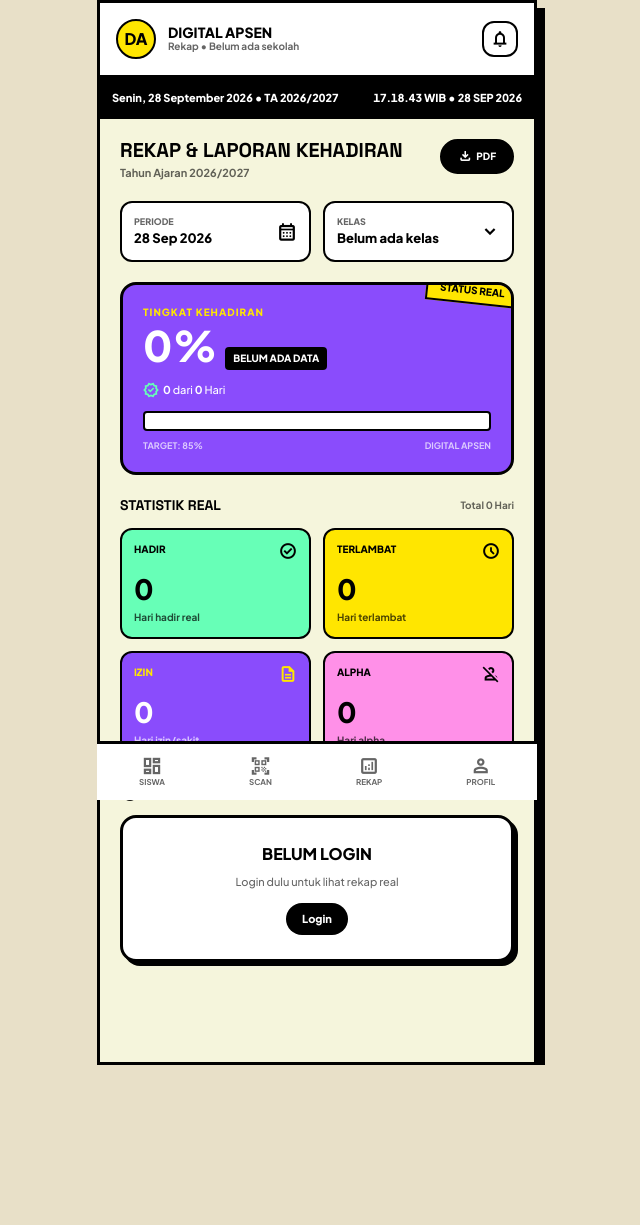
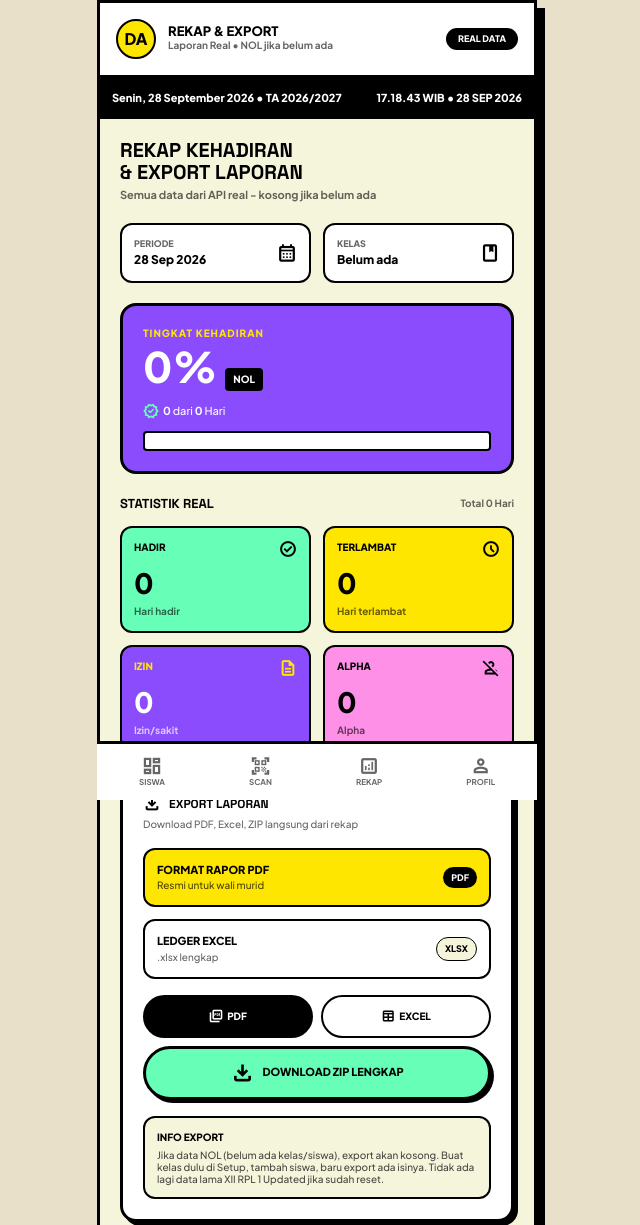
Before and after one commit to JohnIsDimz/Digital-Absen, a website: page public/rekap.html in a window 1280 px wide. Shown: the top 1225 px of the page, without its empty margins (323-963 px from the left). Before the commit the page ends 1065 px from the top, so only its background shows below. Drawn offline with nearby package versions, Linux system fonts and the light colour scheme; no server answers.

Commit message:
Add files via upload

```diff
--- a/public/daftar-guru.html
+++ b/public/daftar-guru.html
@@ -133,7 +133,7 @@ html{overflow-x:hidden; width:100vw} body{overflow-x:hidden; width:100vw; touch-
 
 </div>
 
-<script src="/js/auth-guard.js?v=1.0.31"></script>
+<script src="/js/auth-guard.js?v=1.0.34"></script>
 <script src="/js/app.js"></script>
 <script>
 function updateDateTime(){
--- a/public/rekap.html
+++ b/public/rekap.html
@@ -3,130 +3,146 @@
 <head>
 <meta charset="utf-8"/>
 <meta name="viewport" content="width=device-width, initial-scale=1.0"/>
-<title>Digital Apsen - Rekap Kehadiran</title>
+<title>Digital Apsen - Rekap & Export</title>
 <link href="https://fonts.googleapis.com/css2?family=Plus+Jakarta+Sans:wght@500;600;700;800&family=Space+Grotesk:wght@600;700;800&display=swap" rel="stylesheet"/>
 <link href="https://fonts.googleapis.com/css2?family=Material+Symbols+Outlined:wght,FILL@100..700,0..1&display=swap" rel="stylesheet"/>
 <script src="https://cdn.tailwindcss.com"></script>
 <style>
-html{overflow-x:hidden; width:100vw} body{overflow-x:hidden; width:100vw; touch-action:pan-y; overscroll-behavior-x:contain; position:relative} .no-scroll-x{overflow-x:hidden; max-width:100vw}
-
-body{font-family:'Plus Jakarta Sans'; background:#F5F5DC}
-h1,h2{font-family:'Space Grotesk'}
-.material-symbols-outlined{font-variation-settings:'FILL' 0,'wght' 600,'GRAD' 0,'opsz' 24}
-.material-symbols-fill{font-variation-settings:'FILL' 1,'wght' 700,'GRAD' 0,'opsz' 24}
-html,body{overflow-x:hidden; max-width:100vw; position:relative} *{max-width:100%; box-sizing:border-box} body{overscroll-behavior-x:none}.truncate-ellipsis{overflow:hidden; text-overflow:ellipsis; white-space:nowrap; max-width:100%} .truncate-2{overflow:hidden; text-overflow:ellipsis; white-space:nowrap; max-width:140px; display:inline-block} .truncate-long{overflow:hidden; text-overflow:ellipsis; white-space:nowrap; max-width:180px}</style>
+html{overflow-x:hidden; width:100vw} body{overflow-x:hidden; width:100vw; touch-action:pan-y; background:#F5F5DC; font-family:'Plus Jakarta Sans'} h1,h2{font-family:'Space Grotesk'} .material-symbols-outlined{font-variation-settings:'FILL' 0,'wght' 600,'GRAD' 0,'opsz' 24}
+</style>
 </head>
-<body class="min-h-screen flex justify-center overflow-x-hidden w-full max-w-[100vw] md:bg-[#E8E0C8]">
-<div class="w-full max-w-[420px] md:max-w-[440px] bg-[#F5F5DC] min-h-screen md:min-h-screen border-x-[3px] md:border-[3px] border-black flex flex-col pb-20 overflow-x-hidden relative md:shadow-[8px_8px_0px_#000] md:my-0">
+<body class="min-h-screen flex justify-center md:bg-[#E8E0C8]">
+<div class="w-full max-w-[420px] md:max-w-[440px] bg-[#F5F5DC] min-h-screen border-x-[3px] md:border-[3px] border-black flex flex-col pb-20 overflow-x-hidden relative md:shadow-[8px_8px_0px_#000]">
 
 <header class="bg-white border-b-[3px] border-black p-4 sticky top-0 z-50 flex justify-between items-center">
 <div class="flex items-center gap-3">
 <div class="w-10 h-10 bg-[#FFE600] border-[2.5px] border-black rounded-full flex items-center justify-center font-black">DA</div>
 <div>
-<p class="font-black text-[14px] leading-none uppercase">Digital Apsen</p>
-<p class="text-[10px] font-bold opacity-60">Rekap • <span id="realSekolahNama" class="truncate-ellipsis" title="SMK N 1 BANDUNG">SMK N 1 BANDUNG</span></p>
+<p class="font-black text-[13px] uppercase leading-none">Rekap & Export</p>
+<p class="text-[10px] font-bold opacity-60">Laporan Real • NOL jika belum ada</p>
 </div>
 </div>
-<button class="w-9 h-9 border-[2px] border-black rounded-xl flex items-center justify-center bg-white"><span class="material-symbols-outlined text-[18px]">notifications</span></button>
+<div class="bg-black text-white px-3 py-1 rounded-full text-[9px] font-black uppercase">Real Data</div>
 </header>
 
-<div class="bg-black text-white p-3 flex justify-between items-center text-[11px] font-black min-h-[40px] will-change-transform" style="font-variant-numeric:tabular-nums; transform:translateZ(0)">
-<span id="realTanggal" class="truncate-ellipsis max-w-[60%]">Memuat...</span>
-<span id="liveClock" class="shrink-0 tabular-nums min-w-[90px] text-right" style="font-variant-numeric:tabular-nums">00:00:00 WIB</span>
+<div class="bg-black text-white p-3 flex justify-between items-center text-[11px] font-black">
+<span id="realTanggal">Memuat...</span>
+<span id="liveClock">00:00:00 WIB</span>
 </div>
 
 <main class="p-5 flex flex-col gap-5 flex-1">
 
 <div class="flex justify-between items-start">
 <div>
-<h1 class="font-black text-[20px] leading-[22px] uppercase">Rekap & Laporan Kehadiran</h1>
-<p class="text-[11px] font-bold opacity-60 mt-1">Tahun Ajaran 2026/2027</p>
+<h1 class="font-black text-[20px] leading-[22px] uppercase">Rekap Kehadiran<br/>& Export Laporan</h1>
+<p class="text-[11px] font-bold opacity-60 mt-1">Semua data dari API real - kosong jika belum ada</p>
 </div>
-<button onclick="window.print()" class="bg-black text-white border-[2px] border-black px-4 py-2 rounded-full text-[10px] font-black uppercase flex items-center gap-1"><span class="material-symbols-outlined text-[14px]">download</span> PDF</button>
 </div>
 
 <div class="grid grid-cols-2 gap-3">
 <div class="bg-white border-[2.5px] border-black rounded-xl p-3 flex justify-between items-center">
-<div><p class="text-[9px] font-black uppercase opacity-60">Periode</p><p class="font-black text-[13px]" id="realTanggalPendek">28 Sep 2026</p></div>
+<div><p class="text-[9px] font-black uppercase opacity-60">Periode</p><p class="font-black text-[12px]" id="realTanggalPendek">-</p></div>
 <span class="material-symbols-outlined text-[20px]">calendar_month</span>
 </div>
 <div class="bg-white border-[2.5px] border-black rounded-xl p-3 flex justify-between items-center">
-<div><p class="text-[9px] font-black uppercase opacity-60">Kelas</p><p class="font-black text-[13px] truncate" id="realKelasNama" class="truncate-ellipsis">Belum ada kelas</p></div>
-<span class="material-symbols-outlined text-[20px]">expand_more</span>
+<div><p class="text-[9px] font-black uppercase opacity-60">Kelas</p><p class="font-black text-[12px] truncate max-w-[80px]" id="realKelasNama">Belum ada</p></div>
+<span class="material-symbols-outlined text-[20px]">class</span>
 </div>
 </div>
 
 <!-- Status Card -->
 <div class="bg-[#8A4CFC] border-[3px] border-black rounded-[16px] p-5 text-white relative overflow-hidden">
-<div class="absolute -top-2 -right-2 bg-[#FFE600] text-black border-[2px] border-black px-3 py-1 rotate-6 font-black text-[10px] uppercase">Status Real</div>
 <p class="text-[10px] font-black uppercase tracking-widest text-[#FFE600]">Tingkat Kehadiran</p>
 <div class="flex items-baseline gap-2 mt-1">
 <span class="text-[42px] font-black leading-none" id="persentaseHadir">0%</span>
-<span class="bg-black text-white px-2 py-1 rounded text-[10px] font-black uppercase" id="statusKehadiran">Belum ada data</span>
+<span class="bg-black text-white px-2 py-1 rounded text-[10px] font-black uppercase" id="statusKehadiran">NOL</span>
 </div>
 <div class="flex items-center gap-1 mt-3 text-[11px]">
 <span class="material-symbols-outlined text-[16px] text-[#67FFB7]">verified</span>
 <span><b id="realHadir">0</b> dari <b id="realTotal">0</b> Hari</span>
 </div>
 <div class="w-full bg-white h-5 rounded border-[2.5px] border-black mt-3 p-0.5">
-<div class="h-full bg-[#67FFB7] rounded-sm" id="progressBar" style="width:0%"></div>
-</div>
-<div class="flex justify-between text-[9px] font-bold uppercase mt-2 text-white/70">
-<span>Target: 85%</span>
-<span>Digital Apsen</span>
+<div class="h-full bg-[#67FFB7] rounded-sm transition-all" id="progressBar" style="width:0%"></div>
 </div>
 </div>
 
 <!-- Stats -->
 <div>
 <div class="flex justify-between items-center mb-3">
-<h2 class="font-black text-[14px] uppercase">Statistik Real</h2>
+<h2 class="font-black text-[13px] uppercase">Statistik Real</h2>
 <span class="text-[10px] font-bold opacity-60">Total <span id="realTotal2">0</span> Hari</span>
 </div>
 <div class="grid grid-cols-2 gap-3">
 <div class="bg-[#67FFB7] border-[2.5px] border-black rounded-xl p-3">
 <div class="flex justify-between"><p class="font-black text-[10px] uppercase">Hadir</p><span class="material-symbols-outlined text-[18px]">check_circle</span></div>
-<p class="text-[28px] font-black mt-2" id="realHadir2">0</p>
-<p class="text-[10px] font-bold opacity-70">Hari hadir real</p>
+<p class="text-[28px] font-black mt-1" id="realHadir2">0</p>
+<p class="text-[10px] font-bold opacity-60">Hari hadir</p>
 </div>
 <div class="bg-[#FFE600] border-[2.5px] border-black rounded-xl p-3">
 <div class="flex justify-between"><p class="font-black text-[10px] uppercase">Terlambat</p><span class="material-symbols-outlined text-[18px]">schedule</span></div>
-<p class="text-[28px] font-black mt-2" id="realTerlambat">0</p>
-<p class="text-[10px] font-bold opacity-70">Hari terlambat</p>
+<p class="text-[28px] font-black mt-1" id="realTerlambat">0</p>
+<p class="text-[10px] font-bold opacity-60">Hari terlambat</p>
 </div>
 <div class="bg-[#8A4CFC] border-[2.5px] border-black rounded-xl p-3 text-white">
 <div class="flex justify-between"><p class="font-black text-[10px] uppercase text-[#FFE600]">Izin</p><span class="material-symbols-outlined text-[18px] text-[#FFE600]">description</span></div>
-<p class="text-[28px] font-black mt-2" id="realIzin">0</p>
-<p class="text-[10px] font-bold text-white/70">Hari izin/sakit</p>
+<p class="text-[28px] font-black mt-1" id="realIzin">0</p>
+<p class="text-[10px] font-bold text-white/70">Izin/sakit</p>
 </div>
 <div class="bg-[#FF90E8] border-[2.5px] border-black rounded-xl p-3">
 <div class="flex justify-between"><p class="font-black text-[10px] uppercase">Alpha</p><span class="material-symbols-outlined text-[18px]">person_off</span></div>
-<p class="text-[28px] font-black mt-2" id="realAlpha">0</p>
-<p class="text-[10px] font-bold opacity-70">Hari alpha</p>
+<p class="text-[28px] font-black mt-1" id="realAlpha">0</p>
+<p class="text-[10px] font-bold opacity-60">Alpha</p>
 </div>
+</div>
+</div>
+
+<!-- Export Section -->
+<div class="bg-white border-[3px] border-black rounded-[16px] p-5 [box-shadow:4px_4px_0px_#000]">
+<h2 class="font-black text-[12px] uppercase flex items-center gap-2"><span class="material-symbols-outlined text-[18px]">download</span> Export Laporan</h2>
+<p class="text-[10px] opacity-60 mt-1">Download PDF, Excel, ZIP langsung dari rekap</p>
+
+<div class="mt-4 space-y-3">
+<label class="flex items-center justify-between p-3 bg-[#FFE600] border-[2.5px] border-black rounded-xl">
+<div><p class="font-black text-[11px] uppercase">Format Rapor PDF</p><p class="text-[10px] opacity-70">Resmi untuk wali murid</p></div>
+<span class="bg-black text-white px-2 py-1 rounded-full text-[9px] font-black">PDF</span>
+</label>
+<label class="flex items-center justify-between p-3 bg-white border-[2.5px] border-black rounded-xl">
+<div><p class="font-black text-[11px] uppercase">Ledger Excel</p><p class="text-[10px] opacity-60">.xlsx lengkap</p></div>
+<span class="bg-[#F5F5DC] border border-black px-2 py-1 rounded-full text-[9px] font-black">XLSX</span>
+</label>
+</div>
+
+<div class="mt-4 grid grid-cols-2 gap-2">
+<button onclick="exportData('pdf')" class="bg-black text-white border-[2.5px] border-black py-3 rounded-full font-black text-[10px] uppercase flex items-center justify-center gap-1"><span class="material-symbols-outlined text-[14px]">picture_as_pdf</span> PDF</button>
+<button onclick="exportData('xlsx')" class="bg-white border-[2.5px] border-black py-3 rounded-full font-black text-[10px] uppercase flex items-center justify-center gap-1"><span class="material-symbols-outlined text-[14px]">table</span> Excel</button>
+</div>
+<button onclick="exportData('zip')" class="mt-2 w-full bg-[#67FFB7] border-[3px] border-black py-3 rounded-full font-black text-[11px] uppercase [box-shadow:3px_3px_0px_#000] flex items-center justify-center gap-2"><span class="material-symbols-outlined">download</span> Download ZIP Lengkap</button>
+
+<div id="exportResult" class="hidden mt-3 bg-black text-[#00FF88] p-3 rounded-xl text-[11px] font-mono max-h-32 overflow-auto border-2 border-black"></div>
+
+<div class="mt-4 bg-[#F5F5DC] border-[2px] border-black rounded-xl p-3">
+<p class="font-black text-[10px] uppercase">Info Export</p>
+<p class="text-[10px] mt-1 leading-[12px] opacity-70">Jika data NOL (belum ada kelas/siswa), export akan kosong. Buat kelas dulu di Setup, tambah siswa, baru export ada isinya. Tidak ada lagi data lama XII RPL 1 Updated jika sudah reset.</p>
 </div>
 </div>
 
 <!-- Riwayat -->
 <div class="flex-1">
 <div class="flex justify-between items-center mb-3">
-<div class="flex items-center gap-2"><span class="material-symbols-outlined text-[20px]">history</span><h2 class="font-black text-[14px] uppercase">Riwayat Harian</h2></div>
-<button class="text-[10px] font-black uppercase underline">Lihat Semua</button>
+<div class="flex items-center gap-2"><span class="material-symbols-outlined text-[20px]">history</span><h2 class="font-black text-[13px] uppercase">Riwayat Harian</h2></div>
 </div>
 
 <div id="riwayatPresensi" class="bg-white border-[3px] border-black rounded-[16px] p-6 text-center [box-shadow:4px_4px_0px_#000]">
 <div class="w-16 h-16 bg-[#F5F5DC] border-[3px] border-black rounded-full flex items-center justify-center mx-auto">
 <span class="material-symbols-outlined text-[28px]">history</span>
 </div>
-<p class="font-black text-[14px] mt-4 uppercase">Belum Ada Riwayat</p>
-<p class="text-[11px] mt-2 opacity-60 leading-[14px]">Yuk mulai absen dulu!<br/>Buat kelas di Setup, lalu scan QR untuk hadir.</p>
+<p class="font-black text-[13px] mt-4 uppercase">Belum Ada Riwayat</p>
+<p class="text-[11px] mt-2 opacity-60 leading-[14px]">Data NOL - Buat kelas di Setup dulu, lalu scan QR.</p>
 <div class="mt-4 flex flex-col gap-2">
 <a href="/setup.html" class="bg-[#FFE600] border-[2.5px] border-black px-5 py-2 rounded-full font-black text-[11px] uppercase">Buat Kelas Baru</a>
-<a href="/scan.html" class="bg-black text-white border-[2.5px] border-black px-5 py-2 rounded-full font-black text-[11px] uppercase">Scan QR Absen</a>
+<a href="/scan.html" class="bg-black text-white border-[2.5px] border-black px-5 py-2 rounded-full font-black text-[11px] uppercase">Scan QR</a>
 </div>
-<p class="text-[9px] mt-3 opacity-40"></p>
 </div>
-
 </div>
 
 </main>
@@ -135,8 +151,8 @@ html,body{overflow-x:hidden; max-width:100vw; position:relative} *{max-width:100
 
 </div>
 
-<script src="/js/auth-guard.js?v=1.0.32"></script>
-<script src="/js/nav.js?v=1.0.32"></script>
+<script src="/js/auth-guard.js?v=1.0.34"></script>
+<script src="/js/nav.js?v=1.0.34"></script>
 <script src="/js/app.js"></script>
 <script>
 function updateDateTime(){
@@ -154,16 +170,10 @@ function updateDateTime(){
 updateDateTime();
 setInterval(updateDateTime,1000);
 
-// Load real data
 async function loadRekap(){
  const token = localStorage.getItem('absensiswa_token');
  if(!token){
-  document.getElementById('riwayatPresensi').innerHTML = `
-   <div class="text-center">
-    <p class="font-black uppercase">Belum Login</p>
-    <p class="text-[11px] mt-2 opacity-60">Login dulu untuk lihat rekap real</p>
-    <a href="/" class="inline-block mt-3 bg-black text-white px-4 py-2 rounded-full text-[11px] font-black">Login</a>
-   </div>`;
+  document.getElementById('riwayatPresensi').innerHTML = `<div class="text-center"><p class="font-black uppercase">Belum Login</p><p class="text-[11px] mt-2 opacity-60">Login dulu untuk lihat rekap</p><a href="/welcome.html" class="inline-block mt-3 bg-black text-white px-4 py-2 rounded-full text-[11px] font-black">Login</a></div>`;
   return;
  }
  try{
@@ -180,7 +190,7 @@ async function loadRekap(){
    document.getElementById('realTotal2').textContent = r.total||0;
    const persen = r.total ? Math.round((r.hadir/r.total)*100) : 0;
    document.getElementById('persentaseHadir').textContent = persen+'%';
-   document.getElementById('statusKehadiran').textContent = persen>=85 ? 'Tercapai' : 'Belum Tercapai';
+   document.getElementById('statusKehadiran').textContent = r.total===0 ? 'NOL' : (persen>=85 ? 'Baik' : 'Kurang');
    document.getElementById('progressBar').style.width = persen+'%';
 
    if(data.data.riwayat && data.data.riwayat.length>0){
@@ -191,9 +201,50 @@ async function loadRekap(){
     html += '</div>';
     document.getElementById('riwayatPresensi').innerHTML = html;
    }
+   // Kelas
+   if(data.data.kelas){
+     document.getElementById('realKelasNama').textContent = data.data.kelas.nama || 'Belum ada';
+   } else {
+     document.getElementById('realKelasNama').textContent = 'NOL - Buat di Setup';
+   }
+  } else {
+    document.getElementById('realKelasNama').textContent = 'NOL';
   }
- }catch(e){ console.log('Rekap error',e); }
+ }catch(e){
+   console.log('Rekap error',e);
+   document.getElementById('realKelasNama').textContent = 'NOL';
+ }
 }
+
+async function exportData(format){
+  const token = localStorage.getItem('absensiswa_token');
+  if(!token){ alert('Login dulu sebagai guru'); return; }
+  const btn = event.target;
+  const orig = btn.innerHTML;
+  btn.innerHTML = 'Memproses...';
+  btn.disabled = true;
+  try{
+    const res = await fetch(`/api/rekap/export/download?format=${format}`, {
+      headers: { 'Authorization': 'Bearer ' + token }
+    });
+    const data = await res.json();
+    const el = document.getElementById('exportResult');
+    el.classList.remove('hidden');
+    el.textContent = JSON.stringify(data, null, 2);
+    if(data.success){
+      alert(`Export ${format.toUpperCase()} siap! File: ${data.data.fileName} - ${data.data.size}`);
+      // Jika ada downloadUrl real, bisa window.open(data.data.downloadUrl)
+    } else {
+      alert('Gagal export: ' + data.message);
+    }
+  }catch(err){
+    alert('Error export: ' + err.message + ' - Pastikan ada data kelas & siswa dulu (jangan NOL)');
+  }finally{
+    btn.innerHTML = orig;
+    btn.disabled = false;
+  }
+}
+
 loadRekap();
 </script>
 </body>
```
Also changed, not shown: public/dashboard-guru.html (+8 -8 lines), public/dashboard-siswa.html (+2 -2 lines), public/index.html (+1 -1 lines), public/izin.html (+2 -2 lines), public/kelas.html (+4 -8 lines), public/login-guru.html (+1 -1 lines), public/login-siswa.html (+1 -1 lines), public/lupa-password-guru.html (+1 -1 lines), public/profil.html (+6 -24 lines), public/scan.html (+2 -2 lines), public/settings.html (+3 -3 lines), public/setup.html (+1 -1 lines), public/siswa.html (+2 -2 lines), public/verifikasi-nik.html (+2 -2 lines), 1 more files.
